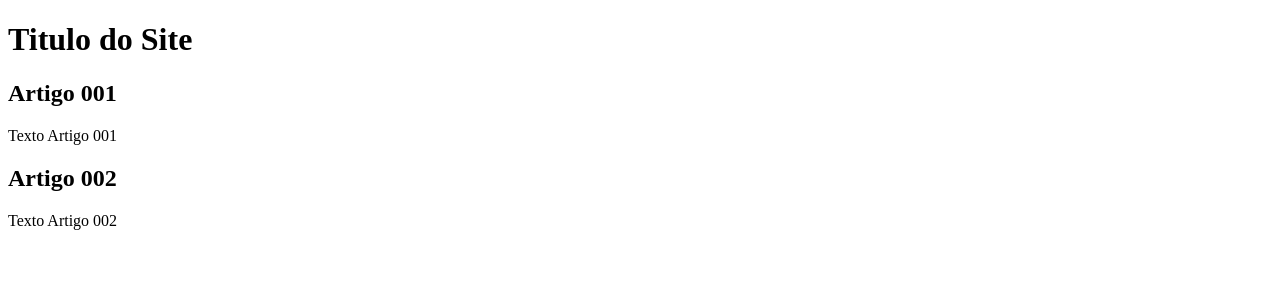
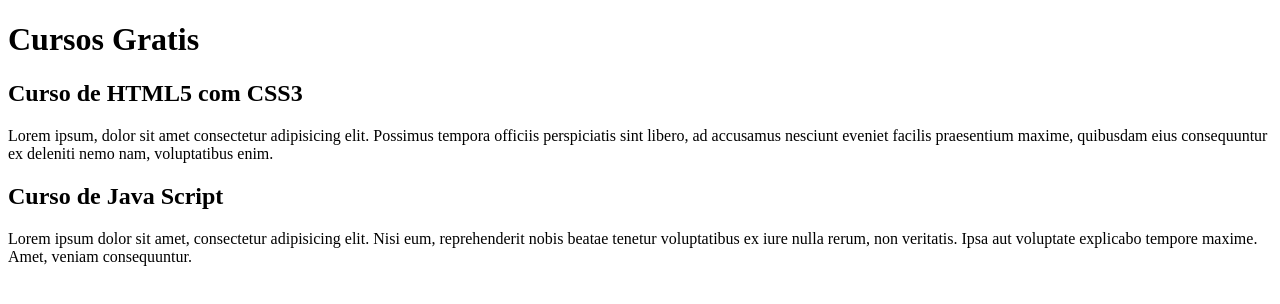
Before and after one commit to brunoagoncalves/project-site, a plain HTML site: page index.html in a window 1280 px wide. Drawn offline with Linux system fonts and the light colour scheme.

Commit message:
Start to write the contents

```diff
--- a/index.html
+++ b/index.html
@@ -9,15 +9,15 @@
 <body>
     <main>
         <header>
-            <h1>Titulo do Site</h1>
+            <h1>Cursos Gratis</h1>
         </header>
         <article>
-            <h2>Artigo 001</h2>
-            <p>Texto Artigo 001</p>
+            <h2>Curso de HTML5 com CSS3</h2>
+            <p>Lorem ipsum, dolor sit amet consectetur adipisicing elit. Possimus tempora officiis perspiciatis sint libero, ad accusamus nesciunt eveniet facilis praesentium maxime, quibusdam eius consequuntur ex deleniti nemo nam, voluptatibus enim.</p>
         </article>
         <article>
-            <h2>Artigo 002</h2>
-            <p>Texto Artigo 002</p>
+            <h2>Curso de Java Script</h2>
+            <p>Lorem ipsum dolor sit amet, consectetur adipisicing elit. Nisi eum, reprehenderit nobis beatae tenetur voluptatibus ex iure nulla rerum, non veritatis. Ipsa aut voluptate explicabo tempore maxime. Amet, veniam consequuntur.</p>
         </article>
     </main>
 </body>
```
